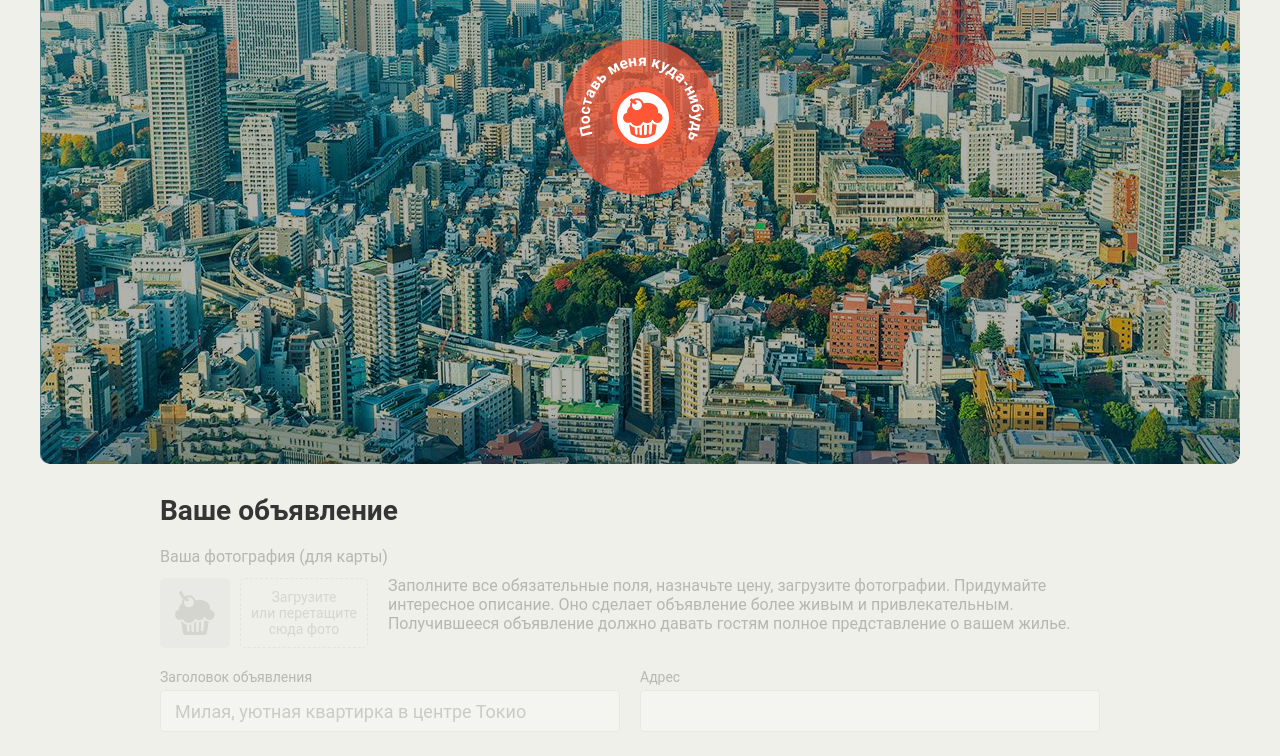
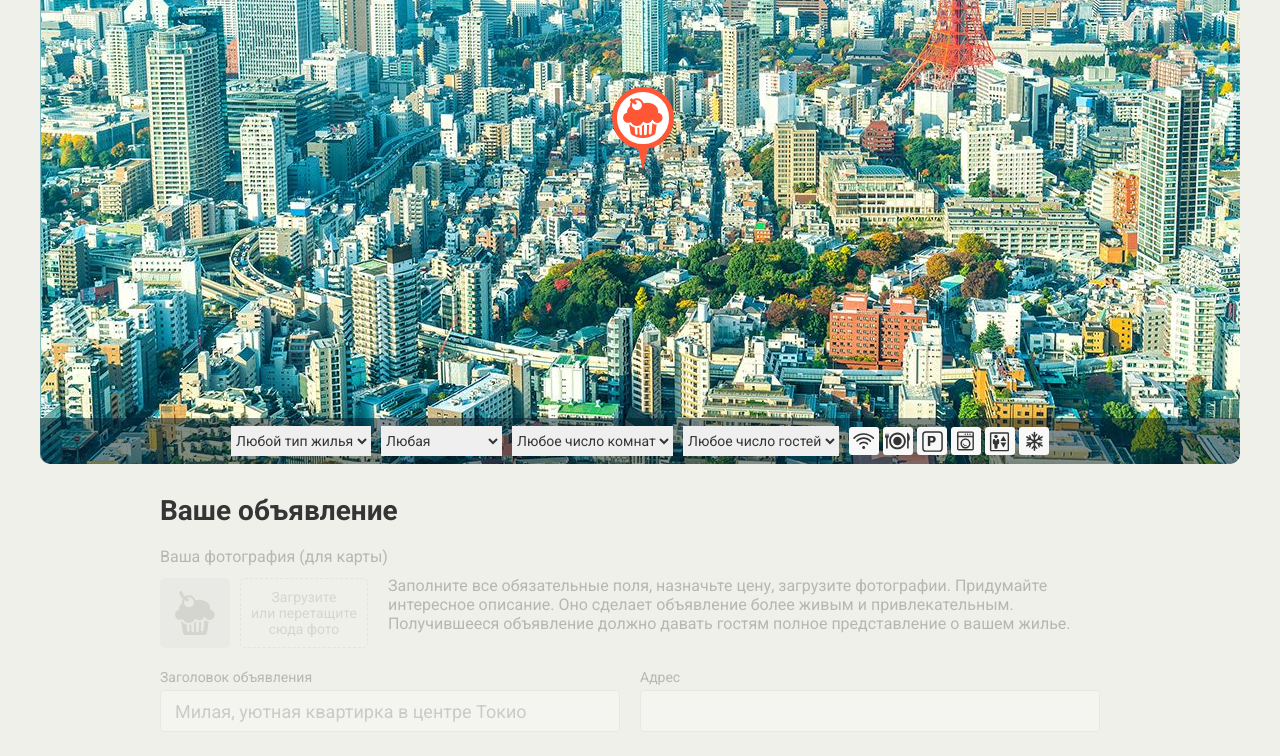
Before and after one commit to yeah-not/380133-keksobooking, a website: page index.html in a window 1280 px wide. Shown: the part 286-1042 px from the top of the page. Drawn offline with Linux system fonts and the light colour scheme; files whose address does not match are found by name.

Commit message:
Массивы исходных данных. Генерация массива объявлений. Функция получения случайного числа. Пофиксил шрифты.

```diff
--- a/css/style.css
+++ b/css/style.css
@@ -1,4 +1,4 @@
-@font-face {
+/* @font-face {
   font-family: "Roboto";
   src: url("../fonts/Roboto-Bold.woff2") format("woff2"),
       url("../fonts/Roboto-Bold.woff") format("woff");
@@ -23,7 +23,7 @@
   font-weight: 500;
   font-style: normal;
   font-display: swap;
-}
+} */
 
 *,
 *::before,
--- a/index.html
+++ b/index.html
@@ -2,6 +2,7 @@
 <html lang="ru">
 <head>
   <meta charset="utf-8">
+  <link href="https://fonts.googleapis.com/css?family=Roboto:400,500,700&amp;subset=cyrillic" rel="stylesheet">
   <link rel="stylesheet" href="css/normalize.css">
   <link rel="stylesheet" href="css/style.css">
   <link rel="shortcut icon" href="favicon.ico" type="image/x-icon">
--- a/js/map.js
+++ b/js/map.js
@@ -0,0 +1,87 @@
+'use strict';
+
+var getRandomInt = function (min, max) {
+  return Math.floor(Math.random() * (max + 1 - min)) + min;
+};
+
+var NOTICE_TITLES = ['Большая уютная квартира', 'Маленькая неуютная квартира', 'Огромный прекрасный дворец', 'Маленький ужасный дворец', 'Красивый гостевой домик', 'Некрасивый негостеприимный домик', 'Уютное бунгало далеко от моря', 'Неуютное бунгало по колено в воде'];
+var NOTICE_TYPES = ['palace', 'flat', 'house', 'bungalo'];
+var NOTICE_CHECK_IN_OUT = ['12:00', '13:00', '14:00'];
+var NOTICE_FEATURES = ['wifi', 'dishwasher', 'parking', 'washer', 'elevator', 'conditioner'];
+var NOTICE_PHOTOS = ['http://o0.github.io/assets/images/tokyo/hotel1.jpg', 'http://o0.github.io/assets/images/tokyo/hotel2.jpg', 'http://o0.github.io/assets/images/tokyo/hotel3.jpg'];
+var NOTICE_Y = [130, 630];
+var NOTICE_X = [0, 500];
+var NOTICES_NUM = 8;
+
+var map = document.querySelector('.map');
+var noticeX = [0, map.offsetWidth]
+
+var notices = [];
+var avatars = [];
+var features = [];
+
+for (var i = 0; i < NOTICES_NUM; i++) {
+  notices[i] = {
+    author: {
+      avatar: ''
+    },
+    offer: {
+      title: NOTICE_TITLES[getRandomInt(0, NOTICE_TITLES.length - 1)],
+      address: '',
+      price: getRandomInt(1000, 1000000),
+      type: NOTICE_TYPES[getRandomInt(0, NOTICE_TYPES.length - 1)],
+      rooms: getRandomInt(1, 5),
+      guests: getRandomInt(0, 50),
+      checkin: NOTICE_CHECK_IN_OUT[getRandomInt(0, NOTICE_CHECK_IN_OUT.length - 1)],
+      checkout: NOTICE_CHECK_IN_OUT[getRandomInt(0, NOTICE_CHECK_IN_OUT.length - 1)],
+      features: NOTICE_FEATURES[getRandomInt(0, NOTICE_FEATURES.length - 1)],
+      description: '',
+      photos: [],
+    },
+    location: {
+      x: getRandomInt(noticeX[0], noticeX[1]),
+      y: getRandomInt(NOTICE_Y[0], NOTICE_Y[1])
+    }
+  };
+
+  // 'avatar': Адреса изображений не повторяются
+  var avatar = 0;
+
+  do {
+    avatar = getRandomInt(1, 8);
+  } while (avatars.indexOf(avatar) >= 0);
+
+  avatars[i] = avatar;
+  notices[i].author.avatar = 'img/avatars/user0' + avatars[i] + '.png';
+
+  // "address": строка, адрес предложения, вида "{{location.x}}, {{location.y}}", например, "600, 350"
+  notices[i].offer.address = notices[i].location.x + ', ' + notices[i].location.y;
+
+  // "photos": массив из строк расположенных в произвольном порядке
+  var photos = [];
+  var photo = '';
+
+  for (var j = 0; j < NOTICE_PHOTOS.length; j++) {
+    var k = 0;
+    do {
+      photo = NOTICE_PHOTOS[getRandomInt(0, NOTICE_PHOTOS.length - 1)];
+    } while (photos.indexOf(photo) >= 0);
+    photos[j] = photo;
+  }
+
+  notices[i].offer.photos = photos;
+
+  // "features": массив строк случайной длины из ниже предложенных: "wifi", "dishwasher", "parking", "washer", "elevator", "conditioner",
+  features = NOTICE_FEATURES.slice();
+  features.length = getRandomInt(1, NOTICE_FEATURES.length);
+  notices[i].offer.features = features;
+
+  console.log(notices[i]);
+}
+
+map.classList.remove('map--faded');
+
+
+// Доработать
+// "guests": число, случайное количество гостей, которое можно разместить
+// "location": { «x»: Значение ограничено раз мерами блока, в котором перетаскивается метка.
```
